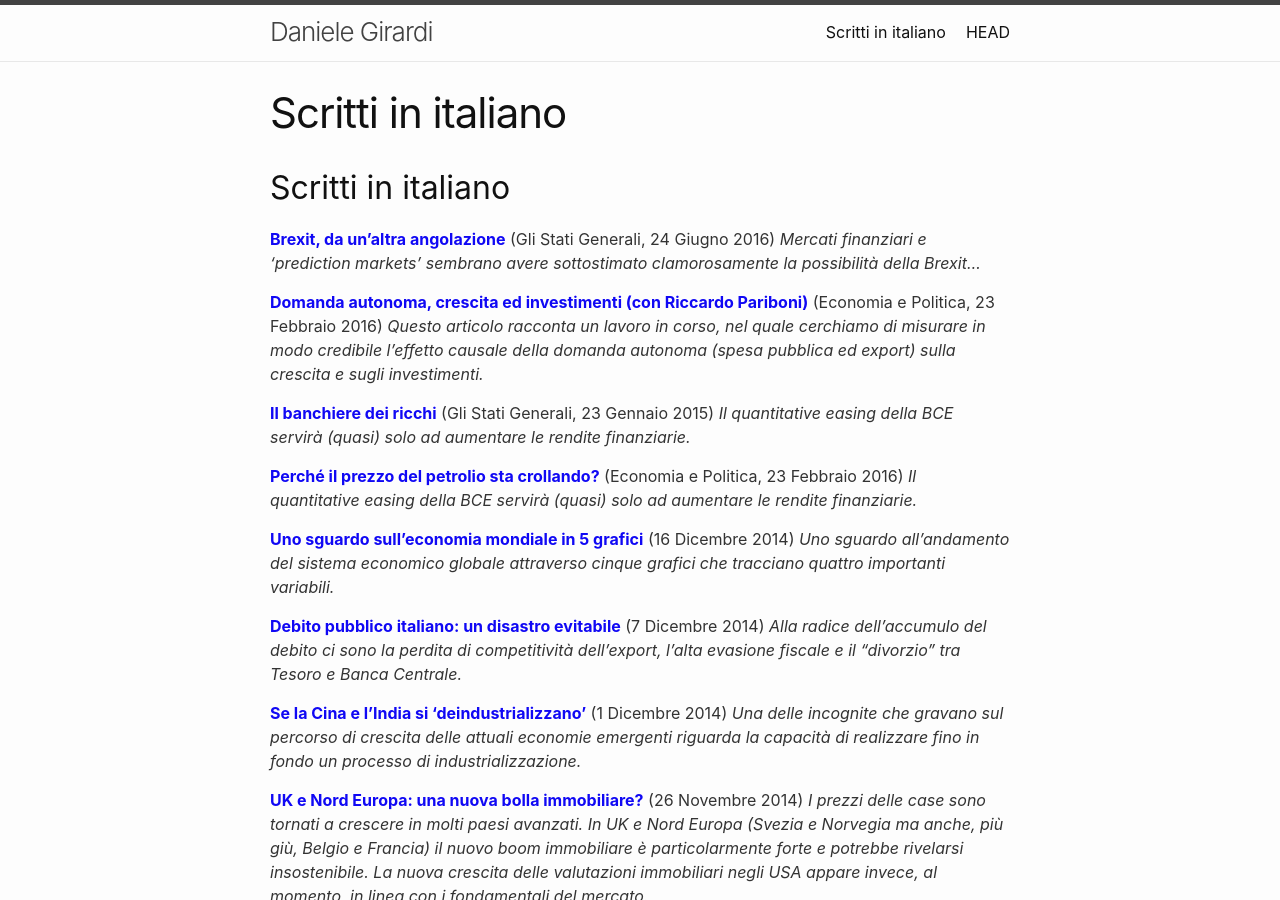
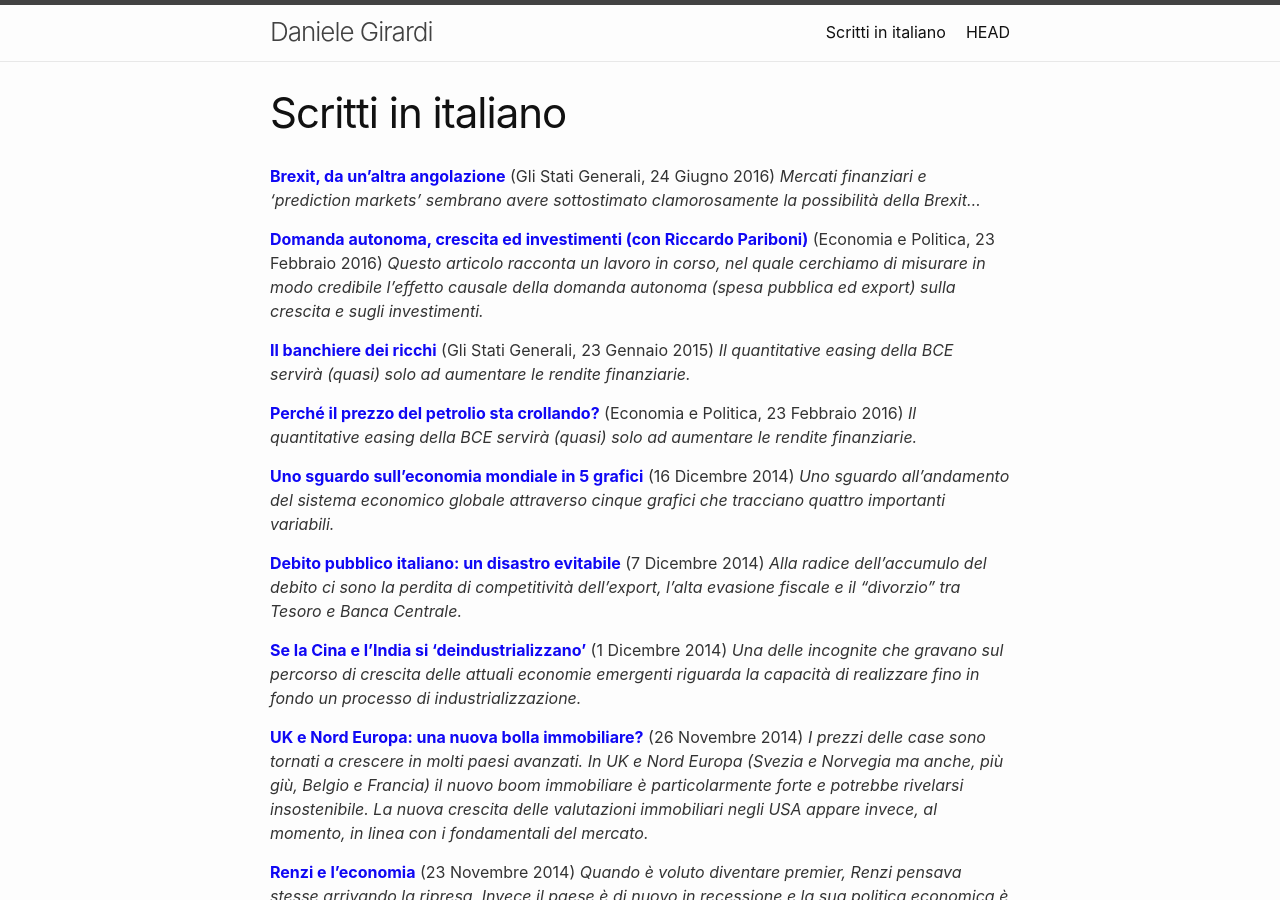
Before and after one commit to danielegirardi/danielegirardi.github.io, a Jekyll site: the page built from about.md, in a window 1280 px wide and 900 px high. Built offline with Jekyll 4.4.1, drawn with Linux system fonts in a browser that asks for light colours.

Commit message:
Update about.md

```diff
--- a/about.md
+++ b/about.md
@@ -5,8 +5,6 @@ permalink: /about/
 ---
 
 <style type="text/css">a {text-decoration: none; color: inherit}</style>
-
-   <h2>Scritti in italiano</h2>
 
 <span style="color: #1008F4;"><strong><a href="http://www.reconomics.it/brexit-da-unaltra-angolazione/" target="_blank" rel="noopener">Brexit, da un'altra angolazione</a></strong></span>
 <span style="color: #333333;"><a href="http://www.glistatigenerali.com/borsa_istituzioni-ue/brexit-da-unaltra-angolazione/"  target="_blank" rel="noopener">(Gli Stati Generali, 24 Giugno 2016)</a>
```
